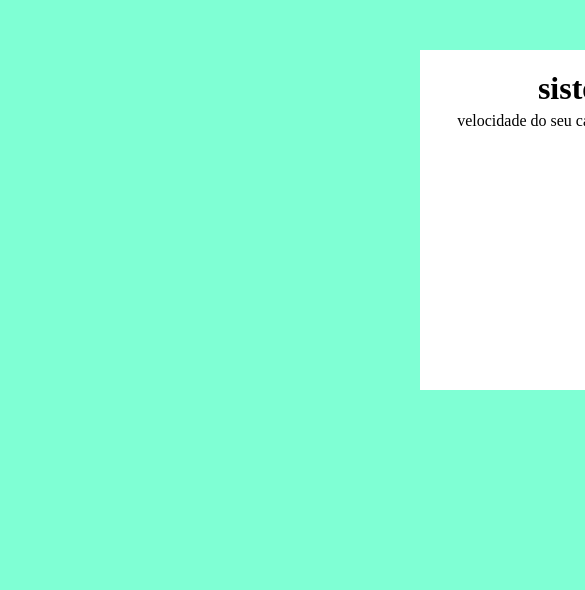
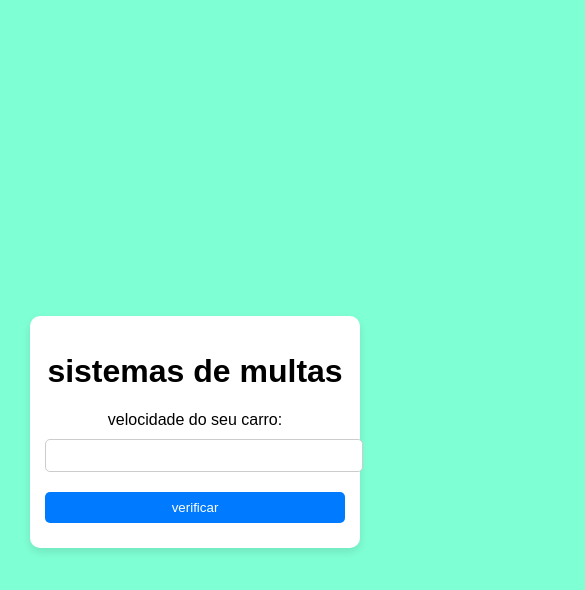
Before and after one commit to Tw057/projeto-sistemas-de-multas2, a plain HTML site: page index.html in a window 390 px wide. Shown: the top 590 px of the page, 585 px wide, since content can reach past the window. Drawn offline with Linux system fonts and the light colour scheme.

Commit message:
ajustei novamente

```diff
--- a/estilo.css
+++ b/estilo.css
@@ -1,32 +1,77 @@
- *{
+ ** {
     margin: 0;
-    padding:0;
- }
+    padding: 0;
+    box-sizing: border-box;
+}
 
-body{
+body {
     text-align: center;
     background-color: aquamarine;
-    margin:20px;
-
-
-
-}
-#div-principal{
-    background:white;
-    width:450px;
-    height: 300px;
-    margin:50px;
-    padding: 20px;
-    position: relative;
-    left: 350px;
+    margin: 20px;
+    display: flex;
+    justify-content: center;
+    align-items: center;
+    height: 100vh;
+    font-family: Arial, sans-serif;
 }
 
-input{
-    margin:5px;
+#div-principal {
+    background: white;
+    width: 90%; /* Usa percentagens para ser mais flexível */
+    max-width: 450px; /* Define um tamanho máximo para telas grandes */
+    height: auto; /* Deixa a altura automática para ajustar ao conteúdo */
+    margin: 50px auto; /* Centraliza horizontalmente */
+    padding: 20px;
+    border-radius: 10px; /* Adiciona cantos arredondados */
+    box-shadow: 0 4px 8px rgba(0, 0, 0, 0.1); /* Adiciona uma sombra para destaque */
 }
-.buton{
-    position:relative ;
-    right: 10px;
 
+input {
+    margin: 10px 0;
+    width: 100%; /* Faz os inputs ocuparem toda a largura disponível */
+    padding: 10px;
+    border: 1px solid #ccc;
+    border-radius: 5px;
+}
 
+.buton {
+    display: inline-block;
+    padding: 10px 20px;
+    background-color: #007bff;
+    color: white;
+    border: none;
+    border-radius: 5px;
+    cursor: pointer;
+    margin-top: 10px;
 }
+
+.buton:hover {
+    background-color: #0056b3;
+}
+
+/* Media queries para telas menores */
+@media (max-width: 768px) {
+    #div-principal {
+        margin: 20px;
+        width: 100%; /* Ocupa toda a largura disponível */
+        max-width: 100%;
+    }
+}
+
+@media (max-width: 480px) {
+    body {
+        margin: 10px;
+    }
+
+    #div-principal {
+        padding: 15px;
+    }
+
+    input {
+        padding: 8px;
+    }
+
+    .buton {
+        padding: 8px 16px;
+    }
+}
```
